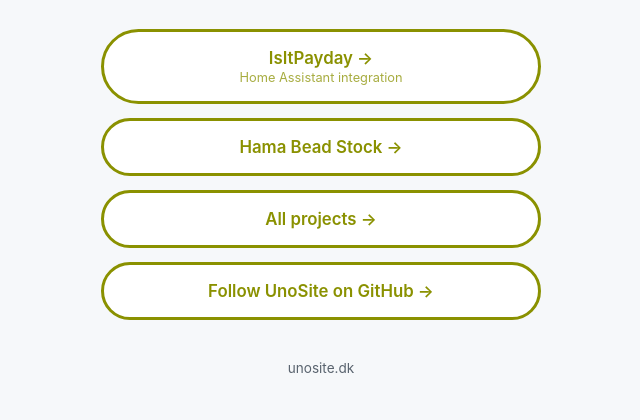
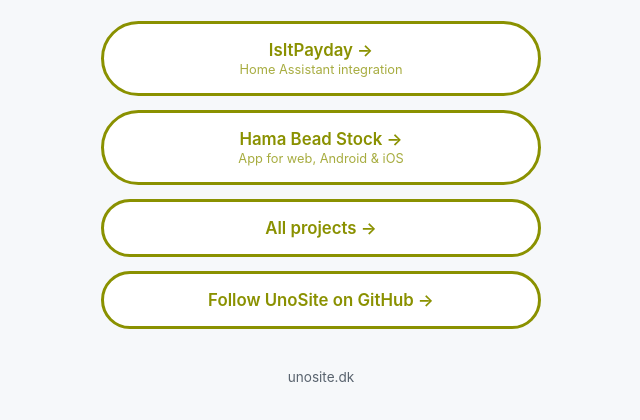
Before and after one commit to UnoSite/UnoSite, a plain HTML site: page index.html in a window 1280 px wide. Shown: the part 298-718 px from the top of the page, without its empty margins (319-959 px from the left). Drawn offline with Linux system fonts and the light colour scheme.

Commit message:
Add subtitle to Hama Bead Stock link (#3)
Co-Authored-By: Claude Opus 5.5 <noreply@anthropic.com>
Claude-Session: https://claude.ai/code/session_01BdMZX9jeiBDZ57xGEzVwmN

```diff
--- a/index.html
+++ b/index.html
@@ -78,7 +78,7 @@
 
         <ul>
             <li><a class="link" href="https://github.com/UnoSite/IsItPayday">IsItPayday →<small>Home Assistant integration</small></a></li>
-            <li><a class="link" href="https://hama.unosite.dk">Hama Bead Stock →</a></li>
+            <li><a class="link" href="https://hama.unosite.dk">Hama Bead Stock →<small>App for web, Android &amp; iOS</small></a></li>
             <li><a class="link" href="https://github.com/UnoSite?tab=repositories">All projects →</a></li>
             <li><a class="link" href="https://github.com/UnoSite">Follow UnoSite on GitHub →</a></li>
         </ul>
```
Also changed, not shown: assets/links/hama.svg, 3 other files.
